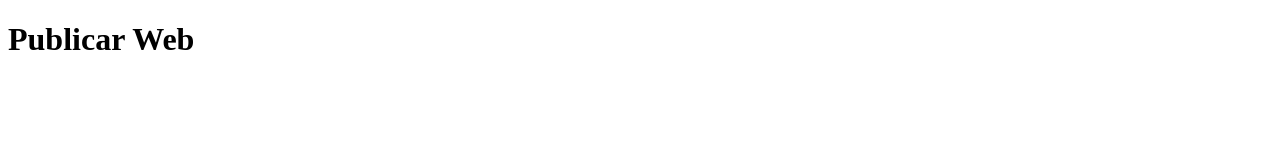
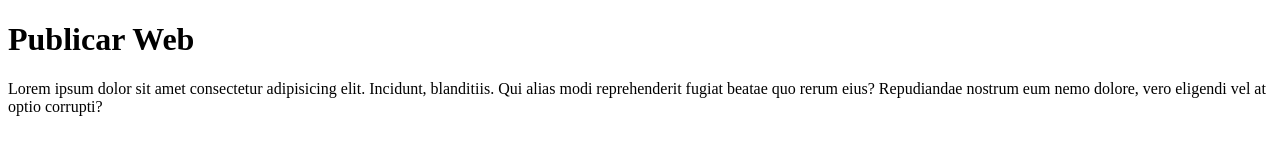
Before and after one commit to AlfredoYupanqui/pruebaABC, a plain HTML site: page index.html in a window 1280 px wide. Drawn offline with Linux system fonts and the light colour scheme.

Commit message:
Primer cambio

```diff
--- a/index.html
+++ b/index.html
@@ -7,5 +7,6 @@
 </head>
 <body>
     <h1>Publicar Web</h1>
+    <p>Lorem ipsum dolor sit amet consectetur adipisicing elit. Incidunt, blanditiis. Qui alias modi reprehenderit fugiat beatae quo rerum eius? Repudiandae nostrum eum nemo dolore, vero eligendi vel at optio corrupti?</p>
 </body>
 </html>
```
